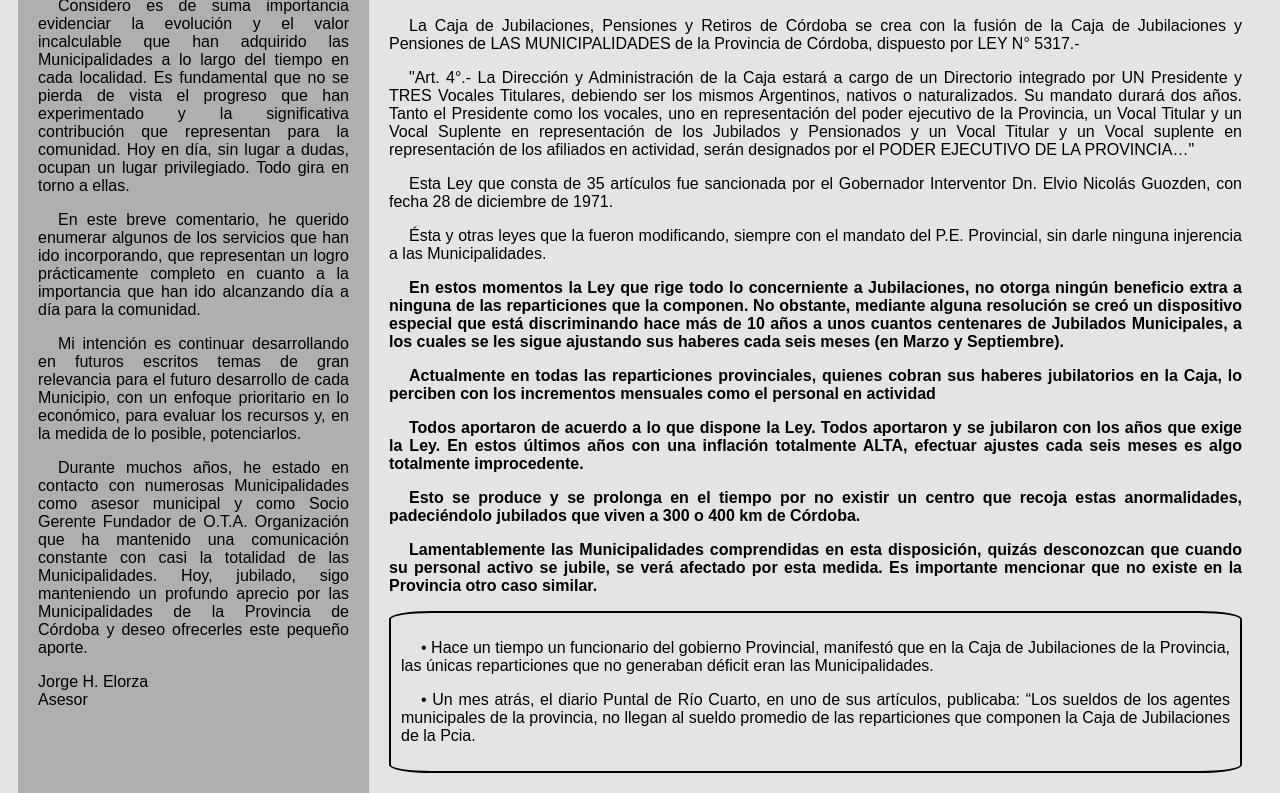
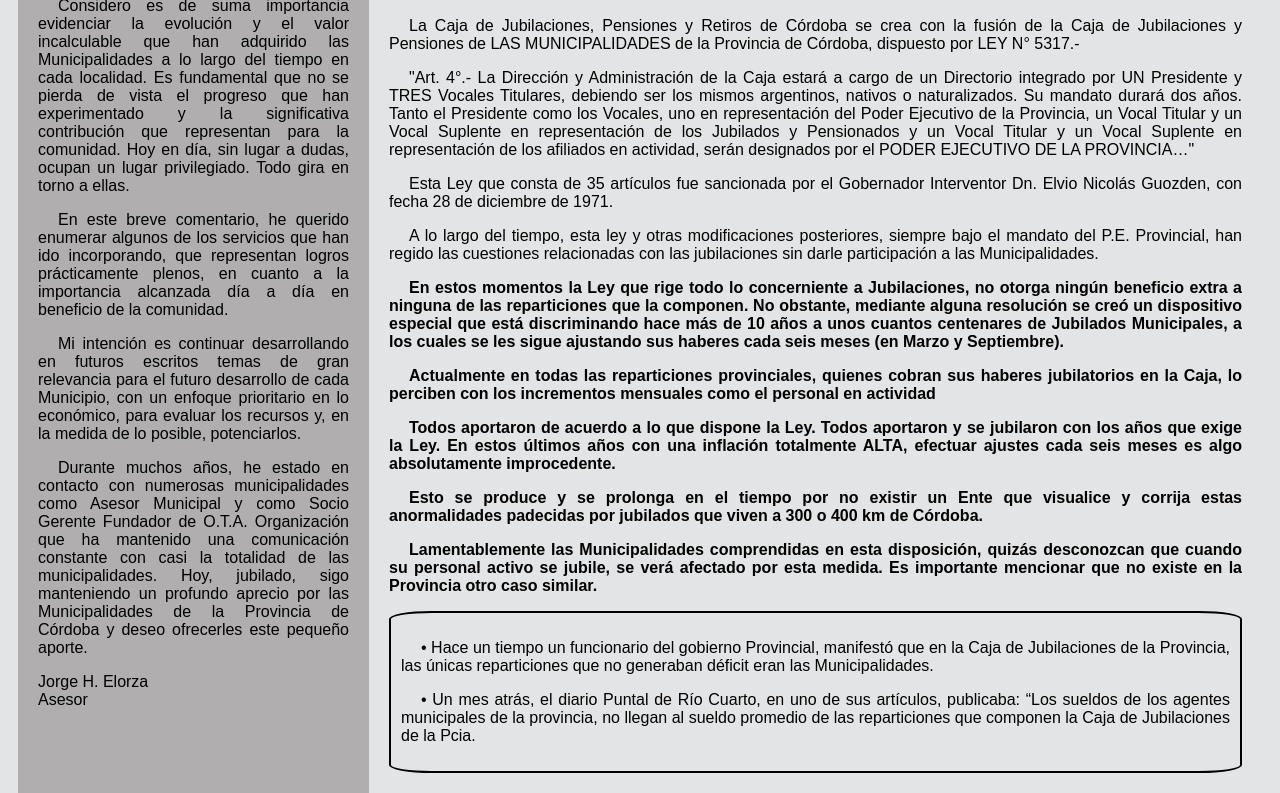
Before and after one commit to silviaelorza/vigenciaMunicipal, a plain HTML site: page index.html in a window 1280 px wide. Shown: the part 334-1127 px from the top of the page. Drawn offline with Linux system fonts and the light colour scheme; a web font is replaced by a local one.

Commit message:
Correcciones sobre correcciones

```diff
--- a/index.html
+++ b/index.html
@@ -35,9 +35,9 @@
                 <img class="perfil" src="imagenes/jorge.jpg" alt="Foto de Jorge Elorza">
                 <article class="desarrollo-nota">
                     <p>Considero es de suma importancia evidenciar la evolución y el valor incalculable que han adquirido las Municipalidades a lo largo del tiempo en cada localidad. Es fundamental que no se pierda de vista el progreso que han experimentado y la significativa contribución que representan para la comunidad. Hoy en día, sin lugar a dudas, ocupan un lugar privilegiado. Todo gira en torno a ellas.</p>
-                    <p>En este breve comentario, he querido enumerar algunos de los servicios que han ido incorporando, que representan un logro prácticamente completo en cuanto a la importancia que han ido alcanzando día a día para la comunidad.</p>
+                    <p>En este breve comentario, he querido enumerar algunos de los servicios que han ido incorporando, que representan logros prácticamente plenos, en cuanto a la importancia alcanzada día a día en beneficio de la comunidad.</p>
                     <p>Mi intención es continuar desarrollando en futuros escritos temas de gran relevancia para el futuro desarrollo de cada Municipio, con un enfoque prioritario en lo económico, para evaluar los recursos y, en la medida de lo posible, potenciarlos.</p>
-                    <p>Durante muchos años, he estado en contacto con numerosas Municipalidades como asesor municipal y como Socio Gerente Fundador de O.T.A. Organización que ha mantenido una comunicación constante con casi la totalidad de las Municipalidades. Hoy, jubilado, sigo manteniendo un profundo aprecio por las Municipalidades de la Provincia de Córdoba y deseo ofrecerles este pequeño aporte.</p>
+                    <p>Durante muchos años, he estado en contacto con numerosas municipalidades como Asesor Municipal y como Socio Gerente Fundador de O.T.A. Organización que ha mantenido una comunicación constante con casi la totalidad de las municipalidades. Hoy, jubilado, sigo manteniendo un profundo aprecio por las Municipalidades de la Provincia de Córdoba y deseo ofrecerles este pequeño aporte.</p>
                     <p class="firma">Jorge H. Elorza</p>
                     <p class="firma">Asesor</p>
                 </article>
@@ -47,13 +47,13 @@
                 <img class="foto-nota" src="imagenes/cajaJubilacionesCartel.jpg" alt="Imagen fachada edificio caja de jubilaciones de Córdoba">
                 <article class="desarrollo-nota">
                     <p>La Caja de Jubilaciones, Pensiones y Retiros de Córdoba se crea con la fusión de la Caja de Jubilaciones y Pensiones de LAS MUNICIPALIDADES de la Provincia de Córdoba, dispuesto por LEY N° 5317.-</p>
-                    <p>"Art. 4°.- La Dirección y Administración de la Caja estará a cargo de un Directorio integrado por UN Presidente y TRES Vocales Titulares, debiendo ser los mismos Argentinos, nativos o naturalizados. Su mandato durará dos años. Tanto el Presidente como los vocales, uno en representación del poder ejecutivo de la Provincia, un Vocal Titular y un Vocal Suplente en representación de los Jubilados y Pensionados y un Vocal Titular y un Vocal suplente en representación de los afiliados en actividad, serán designados por el PODER EJECUTIVO DE LA PROVINCIA…"</p>
+                    <p>"Art. 4°.- La Dirección y Administración de la Caja estará a cargo de un Directorio integrado por UN Presidente y TRES Vocales Titulares, debiendo ser los mismos argentinos, nativos o naturalizados. Su mandato durará dos años. Tanto el Presidente como los Vocales, uno en representación del Poder Ejecutivo de la Provincia, un Vocal Titular y un Vocal Suplente en representación de los Jubilados y Pensionados y un Vocal Titular y un Vocal Suplente en representación de los afiliados en actividad, serán designados por el PODER EJECUTIVO DE LA PROVINCIA…"</p>
                     <p>Esta Ley que consta de 35 artículos fue sancionada por el Gobernador Interventor Dn. Elvio Nicolás Guozden, con fecha 28 de diciembre de 1971.</p>
-                    <p>Ésta y otras leyes que la fueron modificando, siempre con el mandato del P.E. Provincial, sin darle ninguna injerencia a las Municipalidades.</p>
+                    <p>A lo largo del tiempo, esta ley y otras modificaciones posteriores, siempre bajo el mandato del P.E. Provincial, han regido las cuestiones relacionadas con las jubilaciones sin darle participación a las Municipalidades.</p>
                     <p><strong>En estos momentos la Ley que rige todo lo concerniente a Jubilaciones, no otorga ningún beneficio extra a ninguna de las reparticiones que la componen. No obstante, mediante alguna resolución se creó un dispositivo especial que está discriminando hace más de 10 años a unos cuantos centenares de Jubilados Municipales, a los cuales se les sigue ajustando sus haberes cada seis meses (en Marzo y Septiembre).</strong></p>
                     <p><strong>Actualmente en todas las reparticiones provinciales, quienes cobran sus haberes jubilatorios en la Caja, lo perciben con los incrementos mensuales como el personal en actividad</strong></p>
-                    <p><strong>Todos aportaron de acuerdo a lo que dispone la Ley. Todos aportaron y se jubilaron con los años que exige la Ley. En estos últimos años con una inflación totalmente ALTA, efectuar ajustes cada seis meses es algo totalmente improcedente.</strong></p>
-                    <p><strong>Esto se produce y se prolonga en el tiempo por no existir un centro que recoja estas anormalidades, padeciéndolo jubilados que viven a 300 o 400 km de Córdoba.</strong></p>
+                    <p><strong>Todos aportaron de acuerdo a lo que dispone la Ley. Todos aportaron y se jubilaron con los años que exige la Ley. En estos últimos años con una inflación totalmente ALTA, efectuar ajustes cada seis meses es algo absolutamente improcedente.</strong></p>
+                    <p><strong>Esto se produce y se prolonga en el tiempo por no existir un Ente que visualice y corrija estas anormalidades padecidas por jubilados que viven a 300 o 400 km de Córdoba.</strong></p>
                     <p><strong>Lamentablemente las Municipalidades comprendidas en esta disposición, quizás desconozcan que cuando su personal activo se jubile, se verá afectado por esta medida. Es importante mencionar que no existe en la Provincia otro caso similar.</strong></p>
                     <section class="agregados">
                     <p>•	Hace un tiempo un funcionario del gobierno Provincial, manifestó que en la Caja de Jubilaciones de la Provincia, las únicas reparticiones que no generaban déficit eran las Municipalidades.</p>
```
Also changed, not shown: segunda.html (+1 -1 lines).
